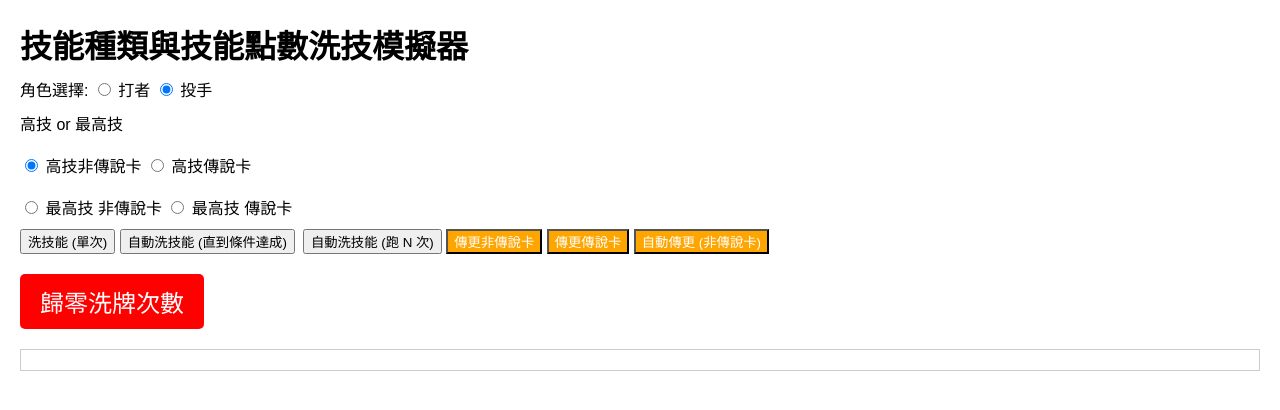
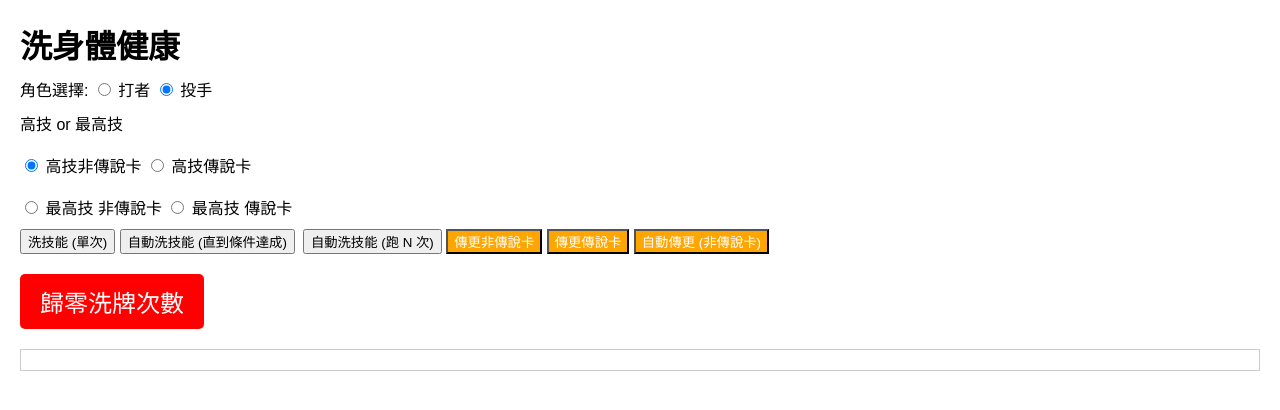
Before and after one commit to wbk169/skill-simulator1, a plain HTML site: page index.html in a window 1280 px wide. Drawn offline with Linux system fonts and the light colour scheme.

Commit message:
Update index.html

```diff
--- a/index.html
+++ b/index.html
@@ -44,7 +44,7 @@
     </style>
   </head>
   <body>
-    <h1>技能種類與技能點數洗技模擬器</h1>
+    <h1>洗身體健康</h1>
 
     <!-- 選擇角色 -->
     <div class="option-group">
```
